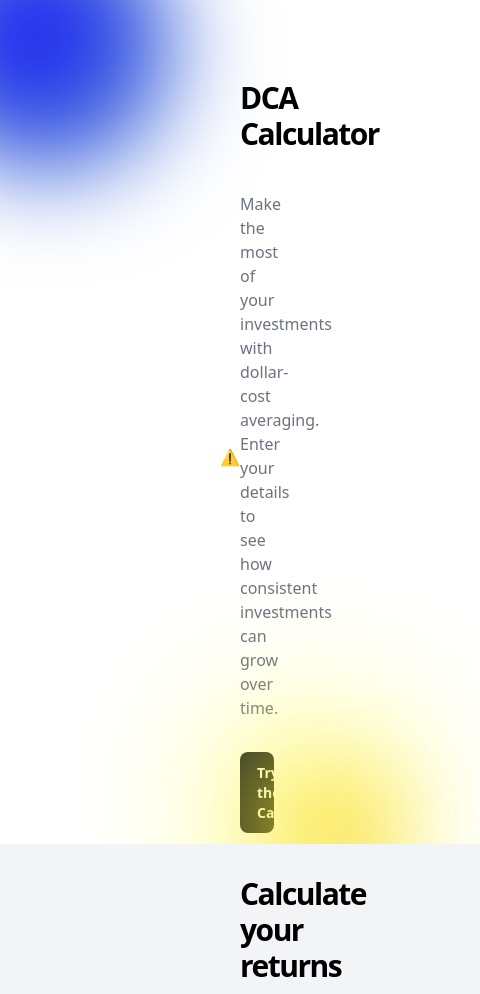
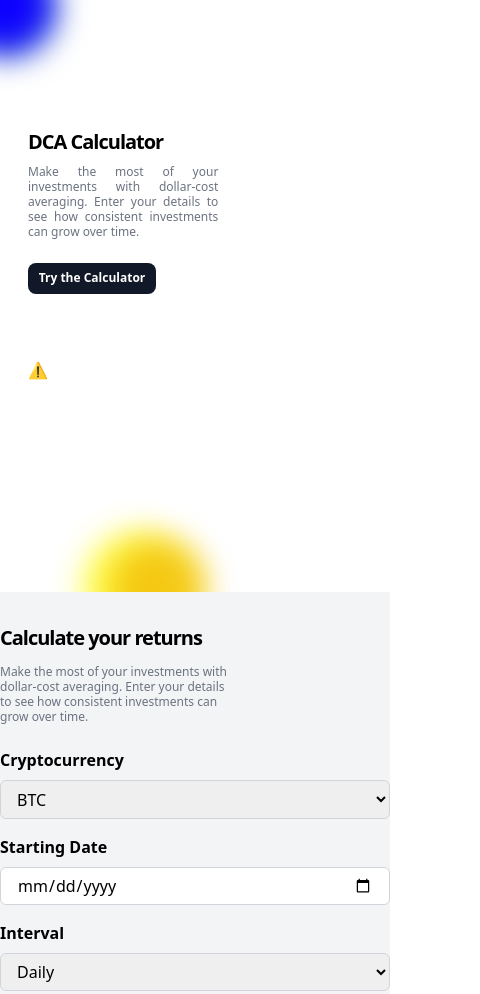
Before and after one commit to Eriqo90AW/dca-calc, a website: page public/index.html in a window 390 px wide. Shown: the top 994 px of the page, 480 px wide, since content can reach past the window. Drawn offline with nearby package versions, Linux system fonts and the light colour scheme; no server answers.

Commit message:
responsive mobile part 1

```diff
--- a/public/index.html
+++ b/public/index.html
@@ -21,47 +21,52 @@
   </head>
   <body>
     <div
-      class="absolute bg-[#456fda] top-[-5rem] z-10 left-[-5rem] h-[16rem] w-[16rem] rounded-full blur-[3rem] opacity-100"
+      class="absolute bg-[#456fda] top-[-2.5rem] left-[-2.5rem] md:top-[-5rem] z-10 md:left-[-5rem] md:h-[16rem] md:w-[16rem] h-[6rem] w-[6rem] rounded-full md:blur-[3rem] blur-[1rem] opacity-100"
     ></div>
     <div
-      class="absolute bg-[#0d00ffa3] top-[-3rem] z-10 left-[-3rem] h-[10rem] w-[10rem] rounded-full blur-[3rem] opacity-100"
+      class="absolute bg-[#0d00ff] top-[-2.5rem] left-[-2.5rem] md:top-[-5rem] z-10 md:left-[-5rem] md:h-[10rem] md:w-[10rem] h-[5.5rem] w-[5.5rem] rounded-full md:blur-[3rem] blur-[1rem] opacity-100"
     ></div>
     <div
-      class="absolute bg-[#F2BB05] bottom-[-3rem] z-1 right-0 h-[7rem] w-[7rem] rounded-full blur-[3rem] opacity-80"
+      class="absolute bg-[#ffff37] z-1 top-[63vh] right-[50vw] md:top-[92.5%] md:right-0 h-[7rem] w-[7rem] md:h-[10rem] md:w-[10rem] rounded-full blur-[1rem] md:blur-[5rem] opacity-90"
     ></div>
     <div
-      class="absolute bg-[#ffff37] bottom-[-3rem] z-1 right-0 h-[10rem] w-[10rem] rounded-full blur-[5rem] opacity-90"
+      class="absolute bg-[#F2BB05] z-1 top-[64vh] right-[47.5vw] md:top-[92.5%] md:right-0 h-[6rem] w-[6rem] md:h-[7rem] md:w-[7rem] rounded-full blur-[1rem] md:blur-[3rem] opacity-80"
     ></div>
     <div class="text-center">
       <div
         id="home"
-        class="grid grid-cols-2 text-left h-[100vh] w-full px-[15rem]"
+        class="md:grid md:grid-cols-2 text-left h-[55vh] md:h-[100vh] w-full px-7 md:px-[15rem]"
       >
-        <div class="flex flex-col justify-center gap-8 pb-20">
+        <div
+          class="flex flex-col justify-center gap-2 md:gap-8 md:pb-20 mt-[8rem] md:mt-0"
+        >
           <h1
-            class="mt-[5rem] pb-2 font-bold text-3xl tracking-tighter sm:text-5xl md:text-6xl"
+            class="md:mt-[5rem] md:pb-2 font-bold text-xl tracking-tighter md:text-6xl"
           >
             DCA Calculator
           </h1>
+          <div class="max-w-[57%] md:max-w-none">
             <p
-            class="text-gray-500 md:text-lg/tight lg:text-base/tight xl:text-lg/normal dark:text-gray-400"
+              class="text-gray-500 text-xs/tight pb-4 md:pb-0 md:text-lg/tight dark:text-gray-400 text-justify"
             >
-            Make the most of your investments with dollar-cost averaging. Enter
-            your details to see how consistent investments can grow over time.
+              Make the most of your investments with dollar-cost averaging.
+              Enter your details to see how consistent investments can grow over
+              time.
             </p>
+          </div>
           <button
             type="button"
-            class="py-[0.6rem] px-4 max-w-[12rem] gap-x-2 text-sm font-semibold rounded-lg border border-transparent bg-gray-900 text-white hover:bg-gray-800 disabled:opacity-50 disabled:pointer-events-none hover:scale-[97.5%] transition-all ease-in-out"
+            class="py-[0.4rem] md:py-[0.6rem] md:px-4 max-w-[8rem] md:max-w-[12rem] gap-x-2 text-xs md:text-sm font-semibold rounded-lg border border-transparent bg-gray-900 text-white hover:bg-gray-800 disabled:opacity-50 disabled:pointer-events-none hover:scale-[97.5%] transition-all ease-in-out"
           >
             <a href="#calculator">Try the Calculator</a>
           </button>
         </div>
-        <div class="flex items-center justify-end pr-20">
+        <div class="flex items-center md:justify-end md:pr-20 mt-16 md:mt-0">
+          <div class="lottie-container max-w-[200px] md:max-w-[300px]">
             <lottie-player
               src="https://lottie.host/61ab3fc0-cb0e-4079-804d-5f3b3d311c3f/BigzFELzS4.json"
               background="#FFFFFF"
               speed="1"
-            style="width: 300px; height: 300px"
               loop
               autoplay
               direction="1"
@@ -69,24 +74,23 @@
             ></lottie-player>
           </div>
         </div>
+      </div>
       <div
         id="calculator"
-        class="grid grid-cols-2 text-left h-[100vh] w-full px-[15rem] bg-gray-100 absolute"
+        class="md:grid md:grid-cols-2 text-left h-[100vh] w-full md:px-[15rem] bg-gray-100 absolute"
       >
         <div class="flex flex-col justify-center pt-[2rem]">
           <div class="flex flex-col gap-3">
-            <h2
-              class="text-3xl font-bold tracking-tighter sm:text-4xl md:text-5xl"
-            >
+            <h2 class="text-xl font-bold tracking-tighter md:text-5xl">
               Calculate your returns
             </h2>
-            <p
-              class="text-gray-500 md:text-[1.05rem]/tight lg:text-[1.05rem]/tight xl:text-[1.05rem]/normal dark:text-gray-400"
-            >
+            <div class="max-w-[60%] md:max-w-none">
+              <p class="text-gray-500 text-xs/tight md:text-[1.05rem]/tight">
                 Make the most of your investments with dollar-cost averaging.
-              Enter your details to see how consistent investments can grow over
-              time.
+                Enter your details to see how consistent investments can grow
+                over time.
               </p>
+            </div>
           </div>
           <div class="flex flex-col py-4">
             <form
@@ -112,6 +116,9 @@
                   <option value="AR">AR</option>
                   <option value="INJ">INJ</option>
                   <option value="FLOKI">FLOKI</option>
+                  <option value="LINK">LINK</option>
+                  <option value="NEAR">NEAR</option>
+                  <option value="FANTOM">FTM</option>
                 </select>
               </div>
               <div class="flex flex-col py-2 gap-2 min-w-[10rem]">
```
Also changed, not shown: index.js (+7 -3 lines). Lines whose indentation alone changed are shown as unchanged.
